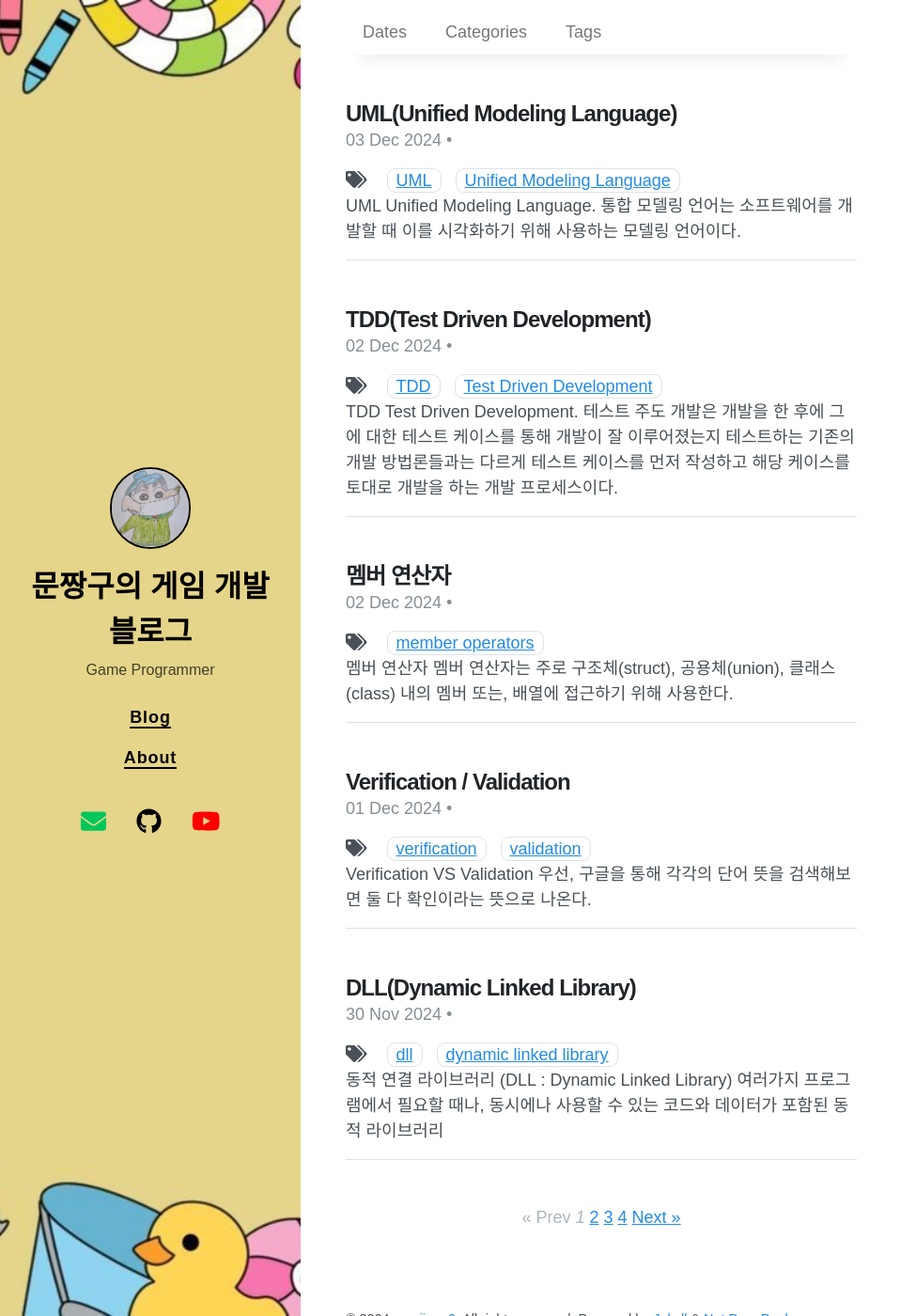
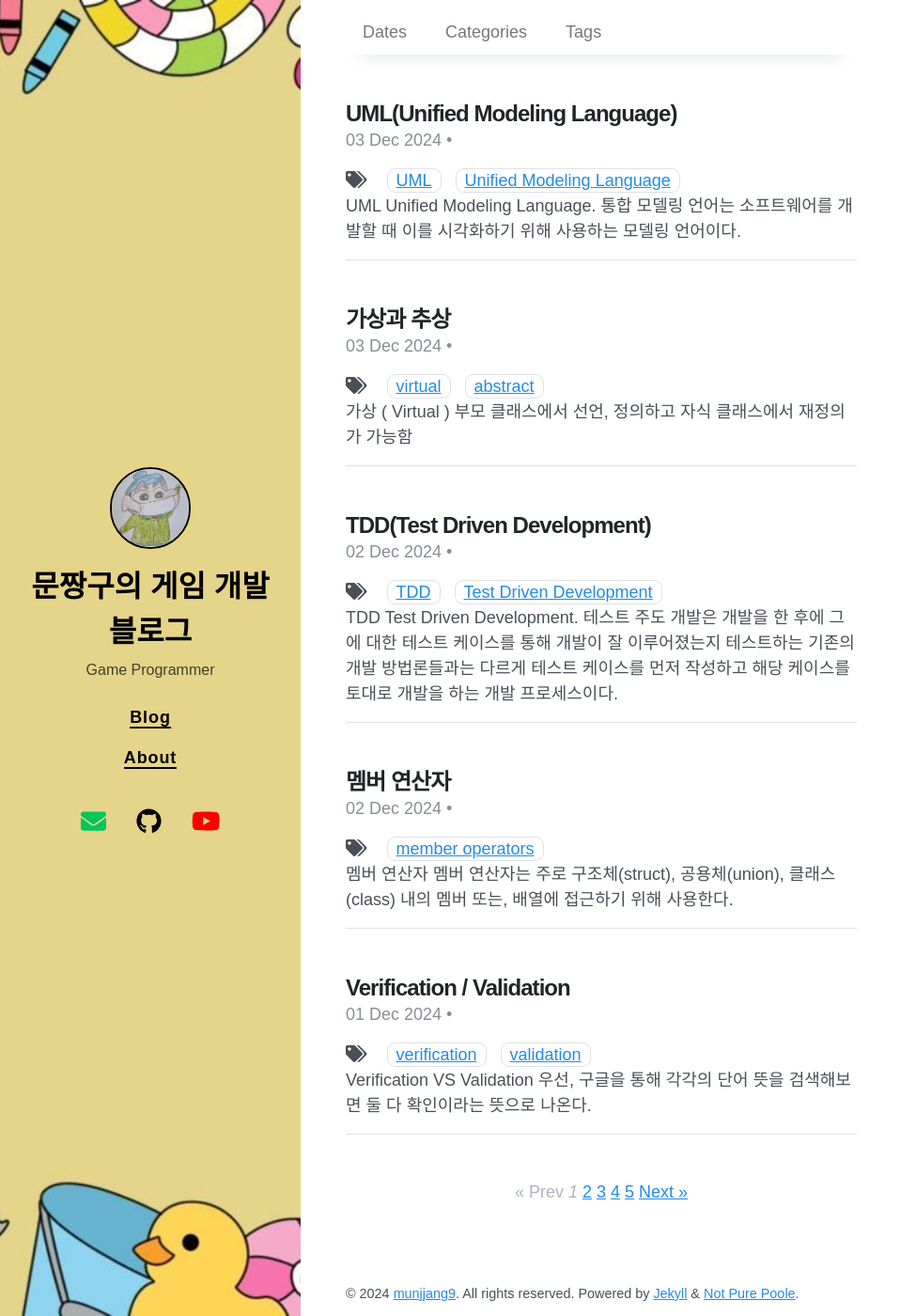
Before and after one commit to munjjang9/munjjang9.github.io, a Jekyll site: the page built from index.html, in a window 1280 px wide and 1400 px high. Shown: the whole window at 94% size, without its empty margins (0-975 px from the left). Built offline with Jekyll 4.4.1, drawn with Linux system fonts in a browser that asks for light colours; nearby versions of some CDN libraries; the list of posts is cut into pages by our own code; some of the changed lines change nothing that is shown.

Commit message:
New Post Upload
Virtual & Abstract

````diff
--- a/_includes/sidebar-left.html
+++ b/_includes/sidebar-left.html
@@ -1,12 +1,14 @@
 <header class="masthead">
   {% if site.avatar -%}
     <div class="avatar">
-      {%- if site.avatar contains "://" -%}
-        {%- assign avatar = site.avatar -%}
-      {%- else -%}
-        {%- assign avatar = site.avatar | relative_url -%}
-      {%- endif -%}
+      <a href="{{ "/" | relative_url }}" title="Home">
+        {%- if site.avatar contains "://" -%}
+          {%- assign avatar = site.avatar -%}
+        {%- else -%}
+          {%- assign avatar = site.avatar | relative_url -%}
+        {%- endif -%}
       <img src="{{ avatar }}" class="avatar-image" alt="{{ site.author.name }}">
+      </a>
     </div>
   {%- endif %}
   <div class="masthead-title">
--- /dev/null
+++ b/_posts/2024-12-03-Virtual-Abstract.md
@@ -0,0 +1,64 @@
+---
+layout: post
+title: 가상과 추상
+author: munjjang9
+tags: [virtual, abstract]
+date: 2024-12-03 18:00 +0900
+categories: C/C++
+toc: true
+---
+
+# 가상 ( Virtual )
+부모 클래스에서 선언, 정의하고 자식 클래스에서 재정의가 가능함
+
+virtual 키워드를 통해 가상화가 되었다는 걸 표기
+
+자식에서 재정의하게 되면, override 키워드를 뒤에 붙여줌(항상 필수는 아님. but 필수인 경우도 있음)
+
+가상함수의 경우, VF-Table. 가상화 테이블이라는 게 만들어지고, 재정의된 함수의 주소를 담고 있는 vf포인터가 생김
+
+부모 클래스의 소멸자에 virtual 키워드가 없으면 자식 클래스에서 소멸자가 콜 되지 않음
+
+- 예시
+```c
+class Character
+{
+public:
+    Character();
+    ~Character(); // -> virtual ~Character();로 바꿔줘야 자식의 소멸자가 호출됨
+}
+
+class Player : public Character
+{
+public:
+    Player();
+    ~Player(); //호출 X
+}
+
+int main()
+{
+    Character* character = new Player();
+
+    return 0;
+}
+```
+
+# 추상 ( Abstract )
+이름만 선언해두고 정의를 하지 않으면 추상
+
+부모 클래스에서 선언만 해두고 자식 클래스에서 재정의
+
+추상 멤버 메서드를 하나라도 포함하면 추상 클래스라고 부름
+
+추상 함수를 순수 가상 함수라고도 부름
+
+메모리에 할당이 불가능 함 (=객체화/인스턴스화 불가능)
+
+상속받아 사용하려는 것을 이름이 동일하도록 강제함
+
+```c
+class Character //추상 멤버 메서드가 있기 때문에 추상 클래스
+{
+    virtual void Move() = 0; //순수 가상, 추상
+}
+```
````
